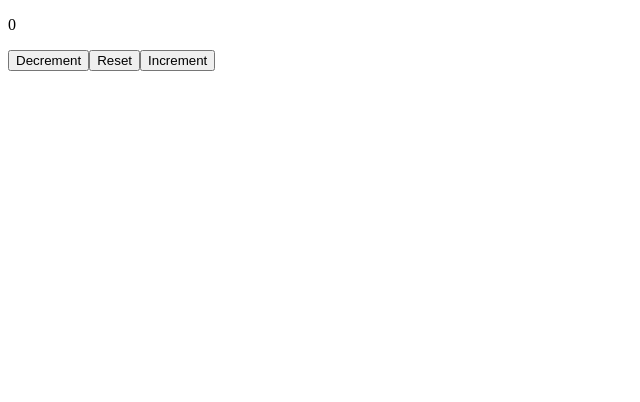
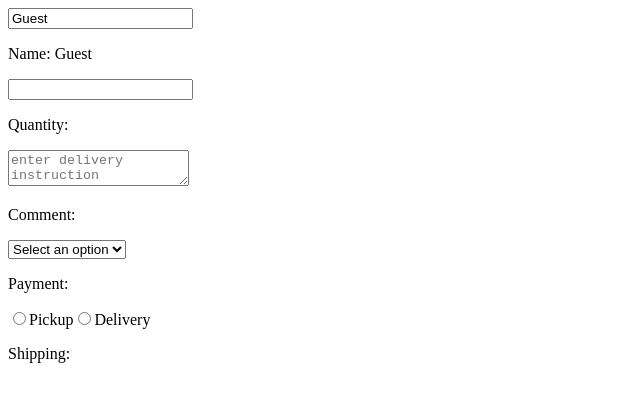
Before and after one commit to sushilthapaIT/React-JS, a React (Vite) app in the folder bro-code/: page / in a window 1280 px wide. Shown: the top 402 px of the page, without its empty margins (0-640 px from the left). Built offline with nearby package versions, Linux system fonts and the light colour scheme.

Commit message:
Learned about onChange
// onChange = event handler used primarily with for elements
//             ex. <input>, <textarea>, <select>, <radio>
//              Triggers a function every time the value of the input changes

```diff
--- a/bro-code/src/App.jsx
+++ b/bro-code/src/App.jsx
@@ -9,7 +9,8 @@
 import ClickEvent from './ClickEvent.jsx';
 import ReactHook from './ReactHook.jsx';
 import CounterApp from './CounterApp.jsx';
-
+import onChange from './onChange.jsx';
+import MyComponent from './MyComponent.jsx';
 
 
 
@@ -31,7 +32,9 @@
       {/* <List /> */}
       {/* <ClickEvent /> */}
       {/* <ReactHook /> */}
-      <CounterApp />
+      {/* <CounterApp /> */}
+      {/* <onChange /> */}
+      <MyComponent />
 
 
 
--- /dev/null
+++ b/bro-code/src/MyComponent.jsx
@@ -0,0 +1,70 @@
+// onChange = event handler used primarily with for elements
+//             ex. <input>, <textarea>, <select>, <radio>
+//              Triggers a function every time the value of the input changes
+
+
+import React, {useState} from "react";
+
+
+function MyComponent(){
+
+    const [name, setName] = useState("Guest");
+    const [quantity, setQuantity] = useState();
+    const [comment, setComment] = useState("");
+    const [payment, setPayment] = useState("");
+    const [shipping, setShipping] = useState("");
+
+
+
+    function handleNameChange(event){
+        setName(event.target.value);
+    }
+
+    function handleQuantityChange(event){
+        setQuantity(event.target.value);
+    }
+
+    function handleCommentChange(event){
+        setComment(event.target.value);
+    }
+
+    function handlePaymentChange(event){
+        setPayment(event.target.value);
+    }
+
+    function handleShippingChange(event){
+        setShipping(event.target.value);
+    }
+
+    return(
+        <>
+        <div>
+            <input value={name} onChange={handleNameChange}/>
+            <p>Name: {name}</p>
+
+            <input value={quantity} onChange={handleQuantityChange} type="number"/>
+            <p>Quantity: {quantity}</p>
+
+            <textarea value={comment} onChange={handleCommentChange} placeholder="enter delivery instruction"/>
+            <p>Comment: {comment}</p>
+
+            <select value={payment} onChange={handlePaymentChange}>
+                <option value="">Select an option</option>
+                <option value="Visa">Visa</option>
+                <option value="Mastercard">Mastercard</option>
+                <option value="Giftcard">Giftcard</option>
+            </select>
+            <p>Payment: {payment}</p>
+
+            <input type="radio" value="Pick Up" checked={shipping === "Pick Up"} onChange={handleShippingChange}/>
+            <label>Pickup</label>
+            <input type="radio" value="Delivery" checked={shipping === "Delivery"} onChange={handleShippingChange}/>
+            <label>Delivery</label>
+
+            <p>Shipping: {shipping}</p>
+        </div>
+        </>
+    );
+}
+
+export default MyComponent
--- /dev/null
+++ b/bro-code/src/onChange.jsx
@@ -0,0 +1,26 @@
+// onChange = event handler used primarily with form elements
+//             ex. <input>, <textarea>, <select>, <radio>
+
+import React, { useState } from "react";
+
+
+function onChange() {
+
+    const [name, setName] = useState("");
+
+    function handleNameChange(event){
+        setName(event.target.value);
+    }
+
+
+
+    return(
+        <>
+        <input value={name} onChange={handleNameChange}/>
+        <p>Name: {name}</p>
+
+        </>
+    );
+}
+
+export default onChange
```
